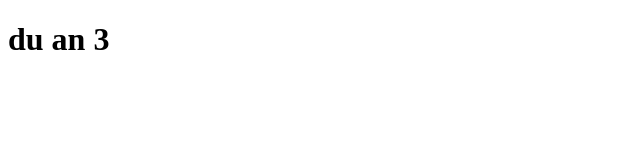
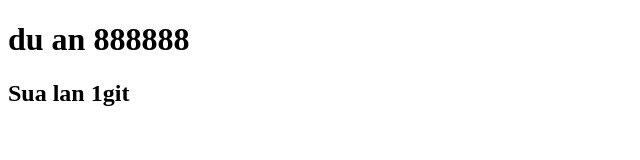
Before and after one commit to vinzboiz/duan3, a plain HTML site: page index.html in a window 1280 px wide. Shown: the whole page, without its empty margins (0-640 px from the left). Drawn offline with Linux system fonts and the light colour scheme.

Commit message:
2nd commit

```diff
--- a/index.html
+++ b/index.html
@@ -6,6 +6,7 @@
     <title>du an 3</title>
   </head>
   <body>
-    <h1>du an 3</h1>
+    <h1>du an 888888</h1>
+    <h2>Sua lan 1git</h2>
   </body>
 </html>
```
